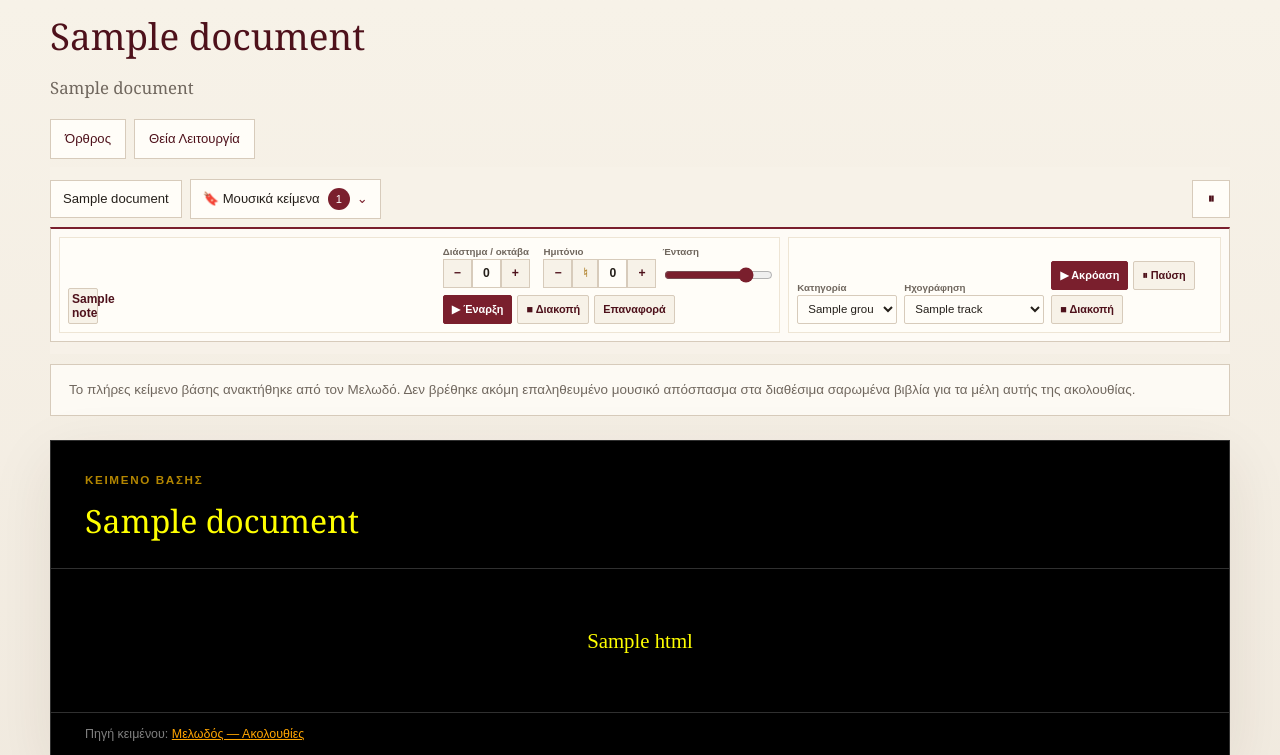
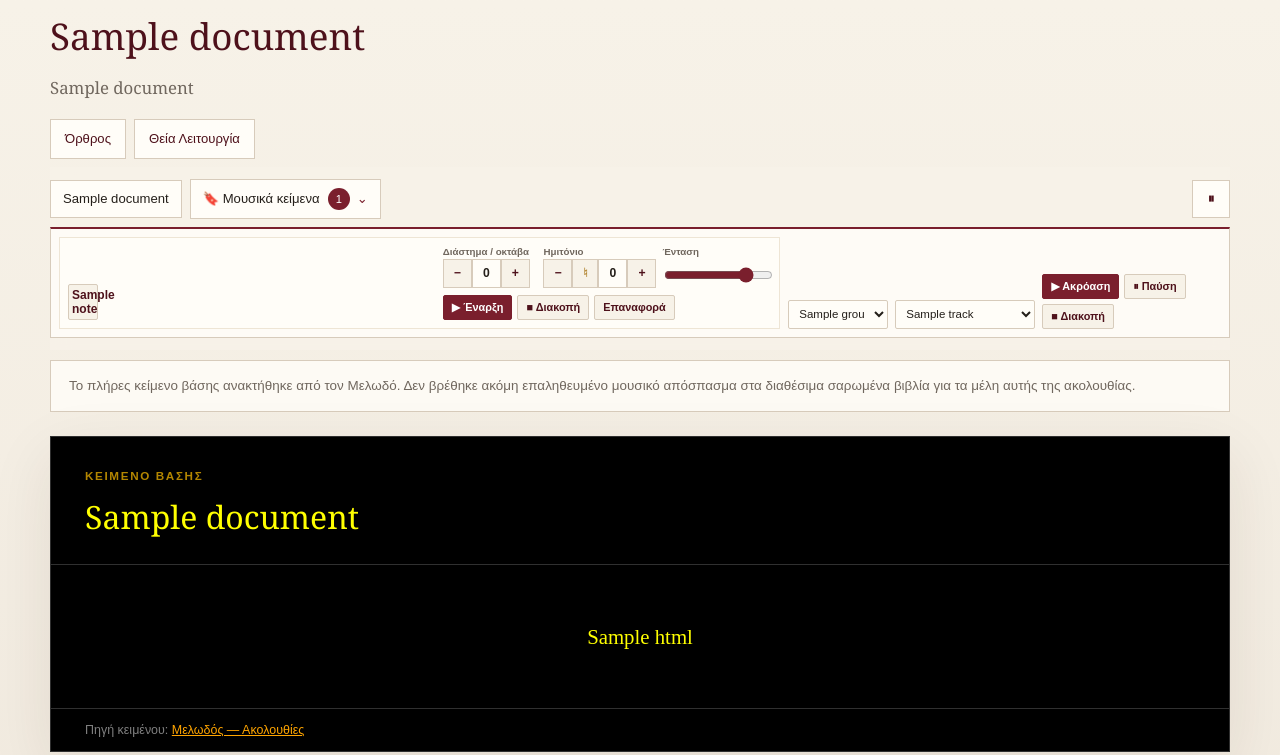
Before and after one commit to vfilip1967/kihem, a Flask app: template src/templates/index.html in a window 1280 px wide. Shown: the part 548-1303 px from the top of the page. Run offline with Flask 3, Linux system fonts and the light colour scheme; the template is opened without the code that fills it: most values are stand-ins (such as "Sample title", 1, 10 or a date in 2020); parts of the project's set-up code (start-up, migrations or seed data) failed here and were passed over.

Commit message:
Condense prosomia toolbar controls

```diff
--- a/src/static/app.css
+++ b/src/static/app.css
@@ -273,12 +273,15 @@ button:hover { background: var(--wine-dark); }
 .service-nav > .isokratis-panel .ison-stepper output { min-width: 29px; padding: 0 5px; font-size: 0.76rem; }
 .service-nav > .isokratis-panel .ison-stepper .ison-natural { min-width: 26px; }
 .service-nav > .isokratis-panel .ison-actions { grid-column: 2; grid-row: 2; gap: 5px; margin: 0; }
-.service-nav > .isokratis-panel .ison-actions button { min-height: 29px; padding: 0 8px; font-size: 0.68rem; }
+.service-nav > .isokratis-panel .ison-actions button { min-height: 25px; padding: 0 8px; font-size: 0.68rem; }
 .service-nav > .isokratis-panel .prosomia-player {
   display: grid;
   grid-template-columns: minmax(100px, 0.75fr) minmax(140px, 1.35fr) auto;
   gap: 7px;
   align-items: end;
+  padding: 0;
+  border: 0;
+  background: transparent;
 }
 .service-nav > .isokratis-panel .prosomia-player > label { gap: 2px; margin: 0; font-size: 0.61rem; }
 .service-nav > .isokratis-panel .prosomia-player select { min-height: 29px; padding: 0 6px; font-size: 0.72rem; }
--- a/src/templates/index.html
+++ b/src/templates/index.html
@@ -94,14 +94,14 @@
         <section class="prosomia-player" aria-labelledby="prosomia-heading">
           <h3 id="prosomia-heading">Προσόμοια και ηχογραφήσεις</h3>
           {% if prosomia_groups %}
-            <label>Κατηγορία
+            <label aria-label="Κατηγορία">
               <select data-prosomia-group>
                 {% for group in prosomia_groups %}
                   <option value="{{ loop.index0 }}">{{ group.label }}</option>
                 {% endfor %}
               </select>
             </label>
-            <label>Ηχογράφηση
+            <label aria-label="Ηχογράφηση">
               <select data-prosomia-track>
                 {% for track in prosomia_groups[0].tracks %}
                   <option value="{{ track.url }}">{{ track.label }}</option>
```
